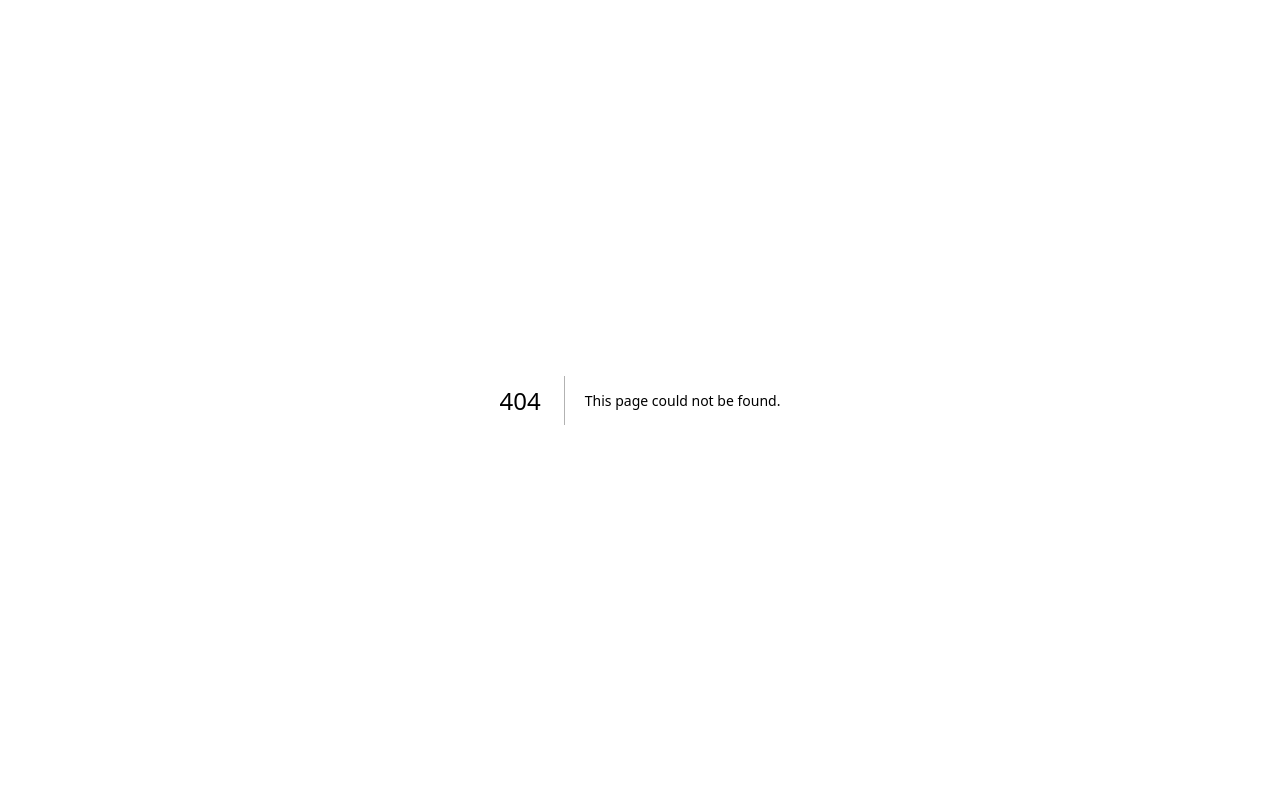
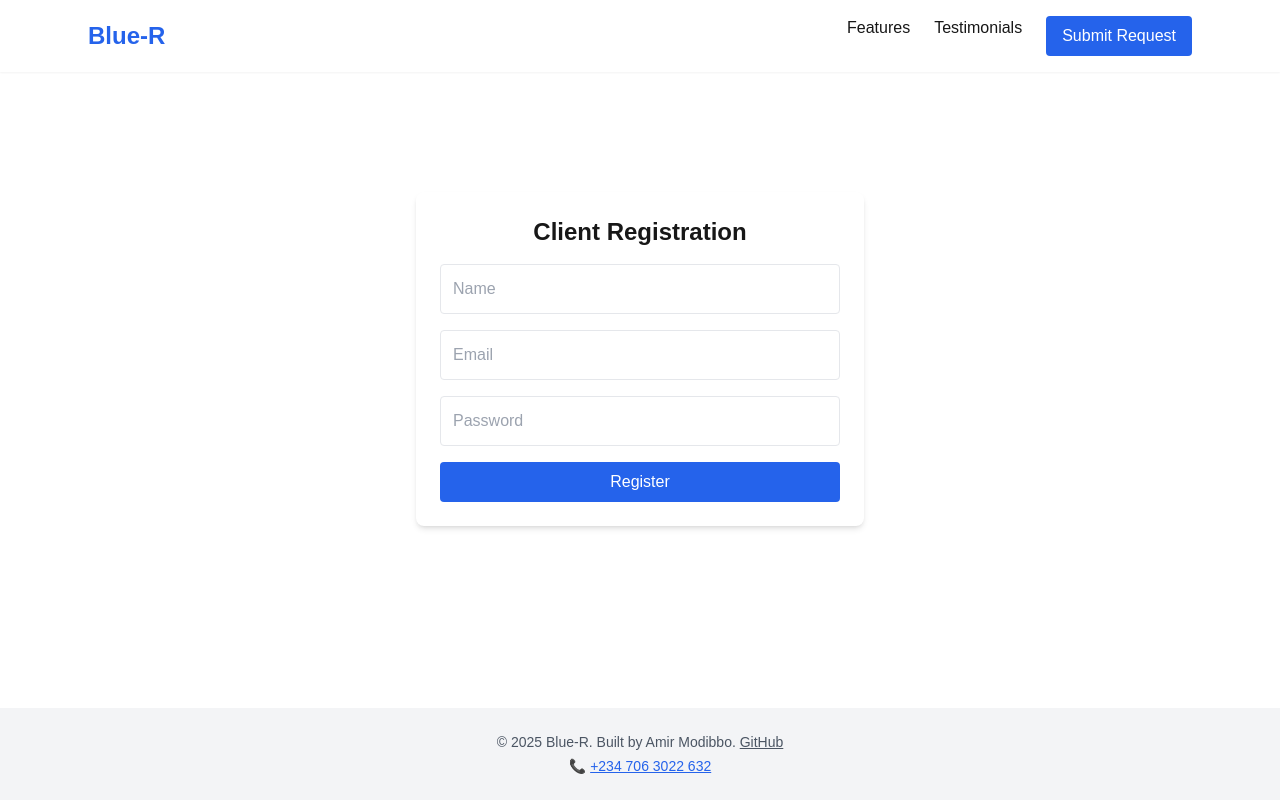
Before and after one commit to AmrMod/my-startup-app, a Next.js app: page /register in a window 1280 px wide. Before the commit this address had no page. Built offline with nearby package versions, Linux system fonts and the light colour scheme.

Commit message:
Implement homepage login & registration + basic user auth

```diff
--- a/components/Layout.tsx
+++ b/components/Layout.tsx
@@ -46,12 +46,17 @@ const Layout = ({ children }: { children: React.ReactNode }) => {
       <main className="pt-24 px-4 flex-grow">{children}</main>
 
       {/* Footer */}
-      <footer className="mt-auto py-6 bg-gray-100 text-center text-sm text-gray-600">
-        © {new Date().getFullYear()} Blue‑R. Built by Amir Modibbo.{' '}
-        <a href="https://github.com/AmrMod/my-startup-app" className="underline">
-          GitHub
-        </a>
-      </footer>
+      <footer className="mt-auto py-6 bg-gray-100 text-center text-sm text-gray-600 space-y-1">
+  <p>
+    © {new Date().getFullYear()} Blue‑R. Built by Amir Modibbo.{' '}
+    <a href="https://github.com/AmrMod/my-startup-app" className="underline">
+      GitHub
+    </a>
+  </p>
+  <p>
+    📞 <a href="tel:+2347063022632" className="underline text-blue-600">+234 706 3022 632</a>
+  </p>
+</footer>
     </div>
   );
 };
--- /dev/null
+++ b/pages/dashboard.tsx
@@ -0,0 +1,48 @@
+// pages/dashboard.tsx
+import { useEffect, useState } from "react";
+import { useRouter } from "next/router";
+import { supabase } from "../lib/supabaseClient";
+import Layout from "../components/Layout";
+
+export default function Dashboard() {
+  const router = useRouter();
+  const [user, setUser] = useState<any>(null);
+  const [loading, setLoading] = useState(true);
+
+  useEffect(() => {
+    const getUser = async () => {
+      const {
+        data: { user },
+        error,
+      } = await supabase.auth.getUser();
+
+      if (error || !user) {
+        router.push("/login");
+      } else {
+        setUser(user);
+      }
+
+      setLoading(false);
+    };
+
+    getUser();
+  }, [router]);
+
+  if (loading) {
+    return (
+      <Layout>
+        <div className="text-center mt-32 text-gray-600">Loading dashboard...</div>
+      </Layout>
+    );
+  }
+
+  return (
+    <Layout>
+      <div className="max-w-3xl mx-auto mt-24 p-6 bg-white shadow-md rounded-lg">
+        <h1 className="text-2xl font-semibold mb-4">Welcome, {user.user_metadata?.name || "Client"}!</h1>
+        <p className="text-gray-700 mb-2">Email: {user.email}</p>
+        <p className="text-gray-700">Account created: {new Date(user.created_at).toLocaleDateString()}</p>
+      </div>
+    </Layout>
+  );
+}
--- a/pages/index.tsx
+++ b/pages/index.tsx
@@ -48,6 +48,7 @@ export default function Home() {
   return (
     <Layout>
       {/* Hero */}
+      {/* Hero */}
 <section className="pt-24 pb-16 bg-gradient-to-br from-blue-50 to-white">
   <div className="max-w-5xl mx-auto px-6 flex flex-col md:flex-row items-center">
     <div className="md:w-1/2 space-y-6">
@@ -58,10 +59,17 @@ export default function Home() {
         Blue‑R delivers custom software solutions and ongoing website care so you can focus
         on growing your business.
       </p>
-            <Link href="/submit" className="inline-block bg-blue-600 text-white font-semibold px-6 py-3 rounded-lg shadow hover:bg-blue-700 transition">
-              Get Started
+
+      <div className="flex flex-col sm:flex-row gap-4">
+        <Link href="/register" className="bg-green-600 text-white px-6 py-3 rounded-lg shadow hover:bg-green-700 transition">
+          Register
+        </Link>
+        <Link href="/login" className="bg-blue-600 text-white px-6 py-3 rounded-lg shadow hover:bg-blue-700 transition">
+          Login
         </Link>
       </div>
+    </div>
+
     <div className="md:w-1/2 mt-8 md:mt-0">
       <div className="w-full">
         <Image
@@ -75,6 +83,7 @@ export default function Home() {
     </div>
   </div>
 </section>
+
 
       {/* Features */}
       <section id="features" className="py-16 bg-white">
--- /dev/null
+++ b/pages/login.tsx
@@ -0,0 +1,66 @@
+// pages/login.tsx
+import { useState } from "react";
+import { useRouter } from "next/router";
+import { supabase } from "../lib/supabaseClient";
+import Layout from "../components/Layout";
+
+export default function Login() {
+  const [email, setEmail] = useState("");
+  const [password, setPassword] = useState("");
+  const [errorMsg, setErrorMsg] = useState("");
+  const [loading, setLoading] = useState(false);
+  const router = useRouter();
+
+  const handleLogin = async (e: React.FormEvent) => {
+    e.preventDefault();
+    setLoading(true);
+    setErrorMsg("");
+
+    const { error } = await supabase.auth.signInWithPassword({
+      email,
+      password,
+    });
+
+    if (error) {
+      setErrorMsg(error.message);
+    } else {
+      router.push("/dashboard"); // Redirect after login
+    }
+
+    setLoading(false);
+  };
+
+  return (
+    <Layout>
+      <div className="max-w-md mx-auto mt-24 bg-white shadow-md p-6 rounded-lg">
+        <h2 className="text-2xl font-semibold text-center mb-4">Client Login</h2>
+        <form onSubmit={handleLogin} className="space-y-4">
+          <input
+            type="email"
+            required
+            placeholder="Email"
+            value={email}
+            onChange={(e) => setEmail(e.target.value)}
+            className="w-full p-3 border rounded"
+          />
+          <input
+            type="password"
+            required
+            placeholder="Password"
+            value={password}
+            onChange={(e) => setPassword(e.target.value)}
+            className="w-full p-3 border rounded"
+          />
+          <button
+            type="submit"
+            disabled={loading}
+            className="w-full bg-blue-600 text-white py-2 rounded hover:bg-blue-700 transition"
+          >
+            {loading ? "Logging in..." : "Login"}
+          </button>
+          {errorMsg && <p className="text-red-500 text-sm">{errorMsg}</p>}
+        </form>
+      </div>
+    </Layout>
+  );
+}
--- /dev/null
+++ b/pages/register.tsx
@@ -0,0 +1,94 @@
+// pages/register.tsx
+import { useState } from "react";
+import { useRouter } from "next/router";
+import { supabase } from "../lib/supabaseClient";
+import Layout from "../components/Layout";
+
+export default function Register() {
+  const [email, setEmail] = useState("");
+  const [password, setPassword] = useState("");
+  const [name, setName] = useState("");
+  const [errorMsg, setErrorMsg] = useState("");
+  const [loading, setLoading] = useState(false);
+  const router = useRouter();
+
+  const handleRegister = async (e: React.FormEvent) => {
+    e.preventDefault();
+    setLoading(true);
+    setErrorMsg("");
+
+    const { data, error } = await supabase.auth.signUp({
+      email,
+      password,
+    });
+
+    if (error) {
+      setErrorMsg(error.message);
+      setLoading(false);
+      return;
+    }
+
+    const userId = data.user?.id;
+
+    if (userId) {
+      const { error: profileError } = await supabase.from("profiles").insert([
+        {
+          id: userId,
+          name,
+          email,
+        },
+      ]);
+
+      if (profileError) {
+        setErrorMsg(profileError.message);
+        setLoading(false);
+        return;
+      }
+    }
+
+    router.push("/login"); // Redirect to login
+    setLoading(false);
+  };
+
+  return (
+    <Layout>
+      <div className="max-w-md mx-auto mt-24 bg-white shadow-md p-6 rounded-lg">
+        <h2 className="text-2xl font-semibold text-center mb-4">Client Registration</h2>
+        <form onSubmit={handleRegister} className="space-y-4">
+          <input
+            type="text"
+            required
+            placeholder="Name"
+            value={name}
+            onChange={(e) => setName(e.target.value)}
+            className="w-full p-3 border rounded"
+          />
+          <input
+            type="email"
+            required
+            placeholder="Email"
+            value={email}
+            onChange={(e) => setEmail(e.target.value)}
+            className="w-full p-3 border rounded"
+          />
+          <input
+            type="password"
+            required
+            placeholder="Password"
+            value={password}
+            onChange={(e) => setPassword(e.target.value)}
+            className="w-full p-3 border rounded"
+          />
+          <button
+            type="submit"
+            disabled={loading}
+            className="w-full bg-blue-600 text-white py-2 rounded hover:bg-blue-700 transition"
+          >
+            {loading ? "Registering..." : "Register"}
+          </button>
+          {errorMsg && <p className="text-red-500 text-sm">{errorMsg}</p>}
+        </form>
+      </div>
+    </Layout>
+  );
+}
--- a/pages/submit.tsx
+++ b/pages/submit.tsx
@@ -3,7 +3,7 @@ import React, { useState } from "react";
 import { supabase } from "../lib/supabaseClient";
 import Layout from "../components/Layout";
 
-const Submit: React.FC = () => {
+export default function Submit() {
   const [form, setForm] = useState({
     title: "",
     type: "",
@@ -100,6 +100,4 @@ const Submit: React.FC = () => {
       </form>
     </Layout>
   );
-};
-
-export default Submit;
+}
```
Lines whose indentation alone changed are shown as unchanged.
